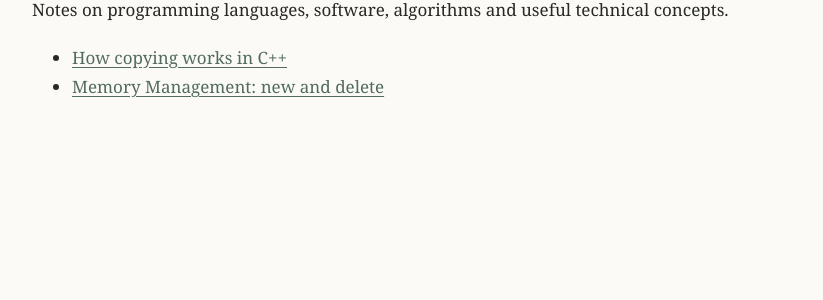
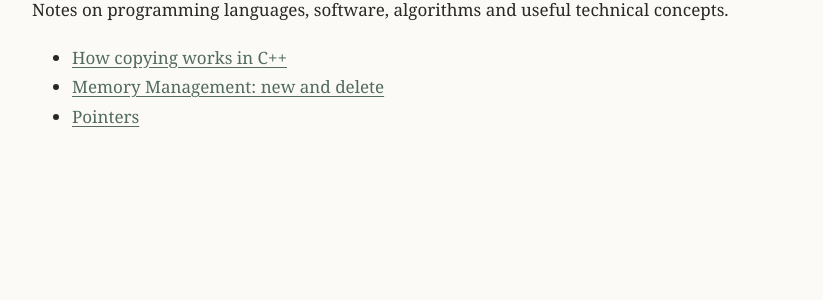
Before and after one commit to monirafatma/monirafatma.github.io, a Jekyll site: the page built from notebooks/programming.md, in a window 1280 px wide. Shown: the part 325-625 px from the top of the page, without its empty margins (228-1051 px from the left). Built offline with Jekyll 4.4.1, drawn with Linux system fonts in a browser that asks for light colours.

Commit message:
List Pointers note in Programming notebook

```diff
--- a/notebooks/programming.md
+++ b/notebooks/programming.md
@@ -13,4 +13,5 @@ Notes on programming languages, software, algorithms and useful technical concep
 <ul class="notebook-list">
   <li><a href="{{ '/notes/programming/cpp-copying/' | relative_url }}">How copying works in C++</a></li>
   <li><a href="{{ '/notes/programming/memory-management-new-delete/' | relative_url }}">Memory Management: new and delete</a></li>
+  <li><a href="{{ '/notes/programming/pointers/' | relative_url }}">Pointers</a></li>
 </ul>
```
